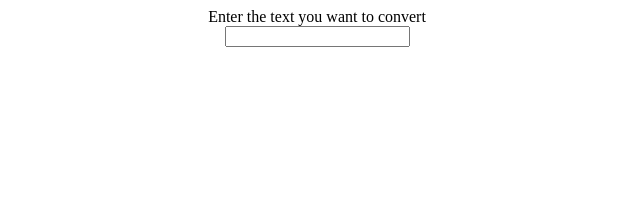
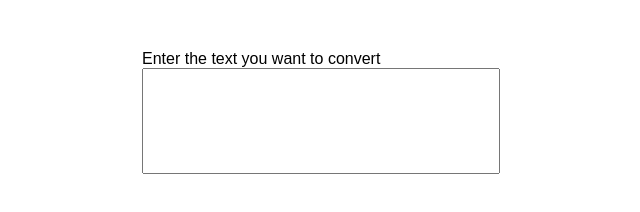
Before and after one commit to noddycode/RandomCaps, a plain HTML site: page index.htm in a window 1280 px wide. Shown: the whole page, without its empty margins (323-963 px from the left). Drawn offline with Linux system fonts and the light colour scheme.

Commit message:
Committed for testing

```diff
--- a/style.css
+++ b/style.css
@@ -1,15 +1,23 @@
 #string-input
 {
-	width: 350;
-	height: 100;
+	width: 100%;
+	height: 100px;
 }
 
 #input
 {
-	margin-top: 50;
+	width: 350px;
+	margin-top: 50px;
 }
 
-body
-{
-	text-align: center;
+
+html {
+    display: table;
+    margin: auto;
 }
+
+body {
+    display: table-cell;
+    vertical-align: middle;
+    font-family: sans-serif;
+}
```
